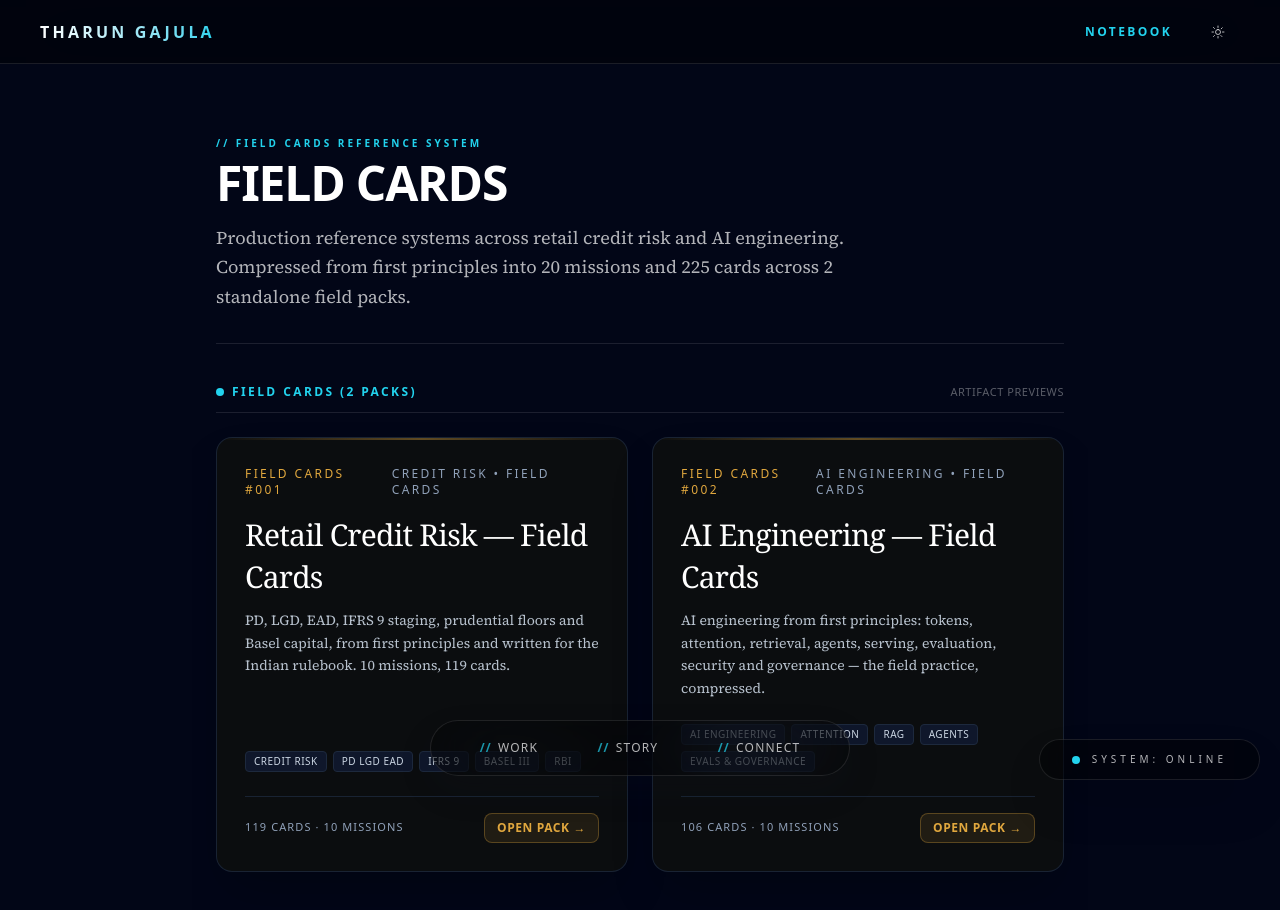
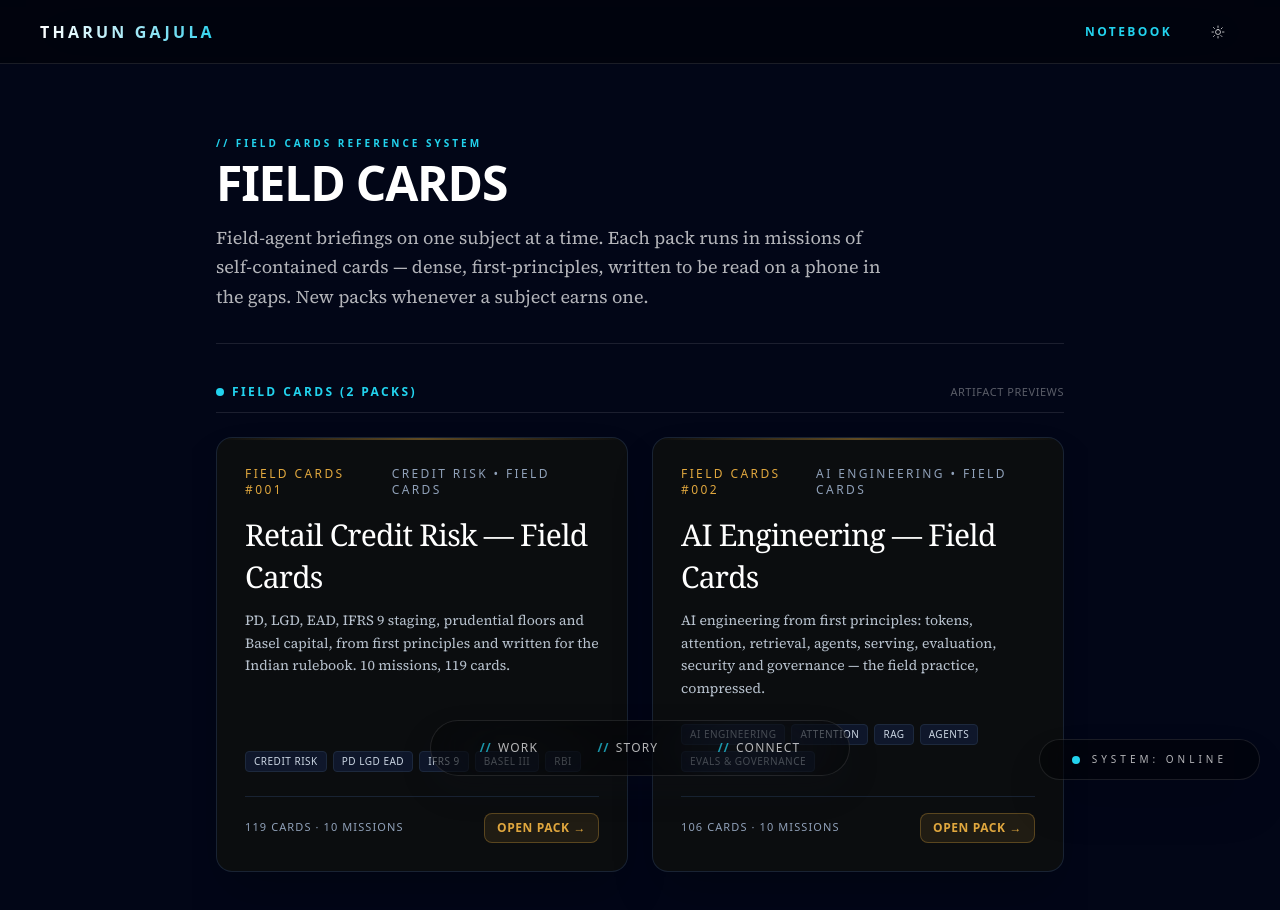
Before and after one commit to tharungajula2/tharungajula, a Next.js app: page /notebook in a window 1280 px wide. Shown: the top 910 px of the page. Built offline with nearby package versions, Linux system fonts and the light colour scheme.

Commit message:
docs(notebook): update intro paragraph copy

```diff
--- a/app/notebook/page.tsx
+++ b/app/notebook/page.tsx
@@ -23,7 +23,7 @@ export default function NotebookHomePage() {
         </h1>
 
         <p className="text-ink-muted text-base sm:text-lg leading-relaxed max-w-2xl font-serif">
-          Production reference systems across retail credit risk and AI engineering. Compressed from first principles into {totalMissions} missions and {totalCards} cards across {totalPacks} standalone field packs.
+          Field-agent briefings on one subject at a time. Each pack runs in missions of self-contained cards — dense, first-principles, written to be read on a phone in the gaps. New packs whenever a subject earns one.
         </p>
       </header>
 
```
